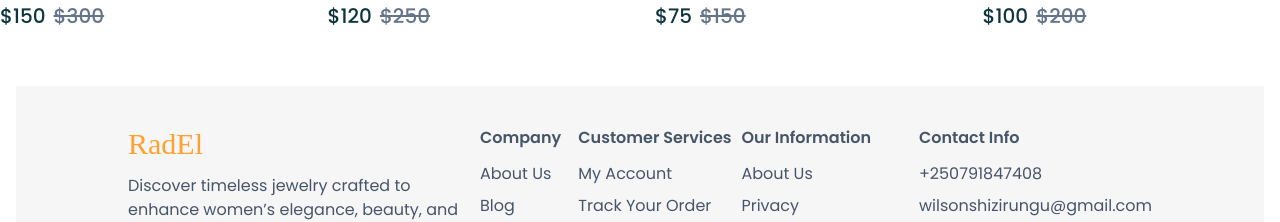
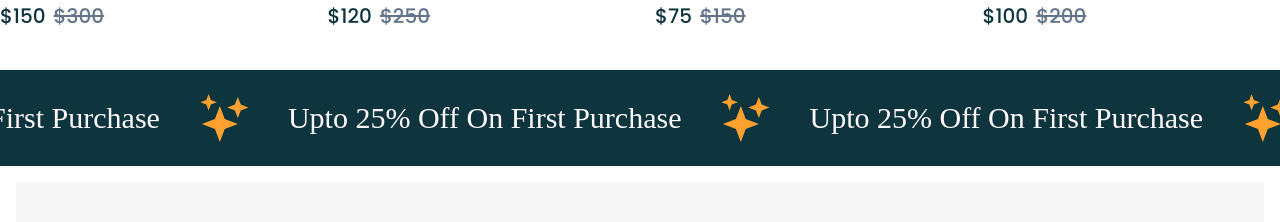
Before and after one commit to nshiziw/RadEL, a React (Vite) app: page / in a window 1280 px wide. Shown: the part 2919-3141 px from the top of the page. Built offline with nearby package versions, Linux system fonts and the light colour scheme; a web font is replaced by a local one.

Commit message:
development

```diff
--- a/src/pages/Home.jsx
+++ b/src/pages/Home.jsx
@@ -43,6 +43,7 @@ const Home = () => {
       <About />
       <Slider />
       <BestProducts />
+      <Slider />
     </main>
   );
 }
```
